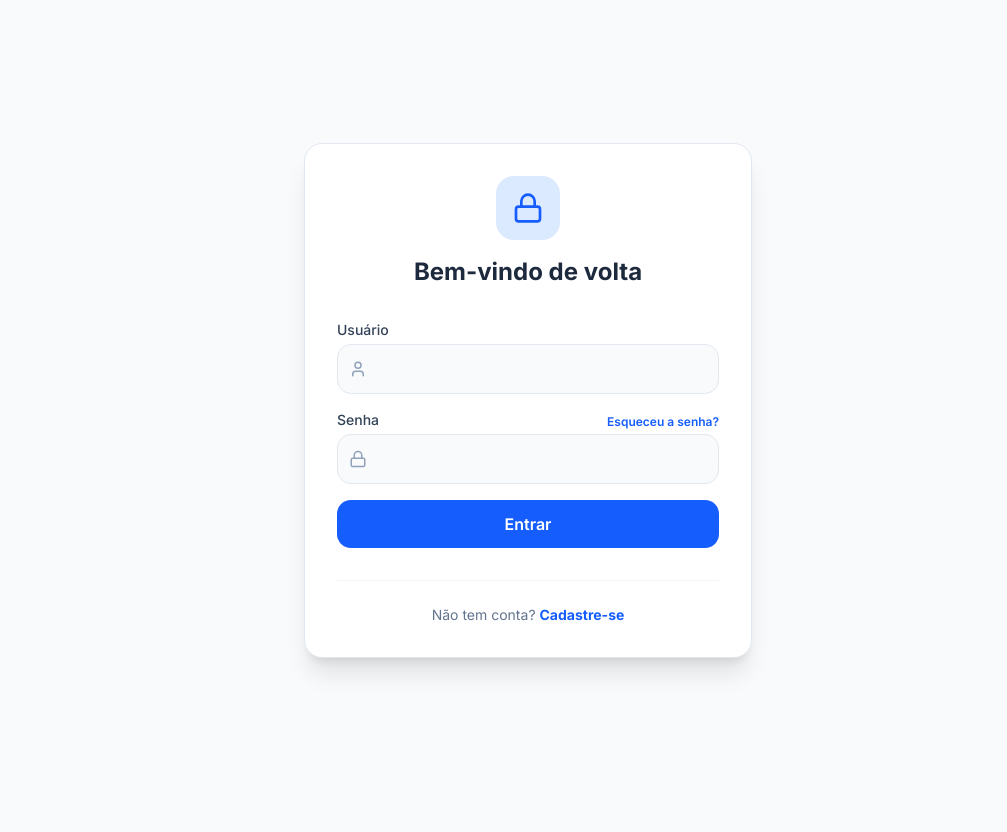
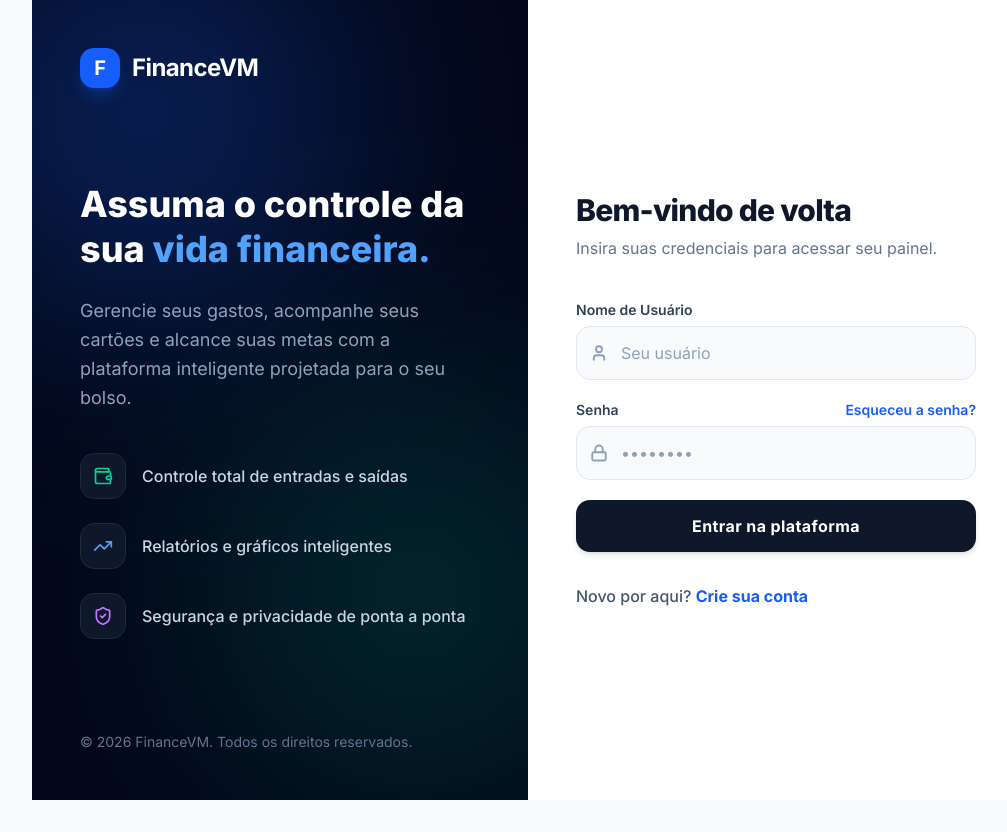
Before and after one commit to VictorrMendes/Frontend_Finances, a Next.js app: page /login in a window 1280 px wide. Shown: the whole page, without its empty margins (224-1231 px from the left). Built offline with nearby package versions, Linux system fonts and the light colour scheme; no server answers.

Commit message:
feat: implementado relatorio

```diff
--- a/src/app/login/page.tsx
+++ b/src/app/login/page.tsx
@@ -2,7 +2,7 @@
 
 import { useState } from "react";
 import { useRouter } from "next/navigation";
-import { Lock, User, UserPlus, Mail, KeyRound, ArrowLeft } from "lucide-react";
+import { Lock, User, Mail, ArrowLeft, Loader2, Wallet, ShieldCheck, TrendingUp } from "lucide-react";
 
 type ViewState = "login" | "register" | "forgot_password";
 
@@ -67,7 +67,6 @@ export default function LoginPage() {
       }
 
       else if (view === "forgot_password") {
-        // Chamada para a nova rota do Django
         const resposta = await fetch(`${API_URL}/api/usuarios/recuperar-senha/`, {
           method: "POST",
           headers: { "Content-Type": "application/json" },
@@ -90,76 +89,158 @@ export default function LoginPage() {
   };
 
   return (
-    <div className="min-h-screen flex items-center justify-center bg-slate-50 p-4">
-      <div className="bg-white w-full max-w-md p-8 rounded-2xl border border-slate-200 shadow-xl">
+    <div className="min-h-screen w-full flex bg-white font-sans">
+      {/* 🌟 LADO ESQUERDO: BRANDING & MARKETING (Oculto no Mobile) */}
+      <div className="hidden lg:flex w-1/2 bg-slate-950 relative flex-col justify-between p-12 overflow-hidden">
+        {/* Efeitos de Luz no Background */}
+        <div className="absolute -top-20 -left-20 w-96 h-96 bg-blue-600 rounded-full mix-blend-screen filter blur-[120px] opacity-30"></div>
+        <div className="absolute top-1/2 -right-20 w-96 h-96 bg-emerald-500 rounded-full mix-blend-screen filter blur-[120px] opacity-20"></div>
 
-        <div className="text-center mb-8">
-          <div className="w-16 h-16 bg-blue-100 text-blue-600 rounded-2xl flex items-center justify-center mx-auto mb-4">
-            {view === "login" && <Lock size={32} />}
-            {view === "register" && <UserPlus size={32} />}
-            {view === "forgot_password" && <KeyRound size={32} />}
+        {/* Logo */}
+        <div className="relative z-10 flex items-center gap-3">
+          <div className="w-10 h-10 bg-blue-600 rounded-xl flex items-center justify-center text-white font-bold text-xl shadow-lg shadow-blue-600/30">
+            F
           </div>
-          <h1 className="text-2xl font-bold text-slate-800">
+          <span className="text-2xl font-bold tracking-tight text-white">FinanceVM</span>
+        </div>
+
+        {/* Copy */}
+        <div className="relative z-10 max-w-md">
+          <h2 className="text-4xl font-extrabold text-white mb-6 leading-tight">
+            Assuma o controle da sua <span className="text-blue-400">vida financeira.</span>
+          </h2>
+          <p className="text-slate-400 text-lg leading-relaxed mb-10">
+            Gerencie seus gastos, acompanhe seus cartões e alcance suas metas com a plataforma inteligente projetada para o seu bolso.
+          </p>
+
+          <div className="space-y-6">
+            <div className="flex items-center gap-4 text-slate-300">
+              <div className="p-3 bg-slate-900 rounded-xl border border-slate-800 text-emerald-400">
+                <Wallet size={20} />
+              </div>
+              <p className="font-medium">Controle total de entradas e saídas</p>
+            </div>
+            <div className="flex items-center gap-4 text-slate-300">
+              <div className="p-3 bg-slate-900 rounded-xl border border-slate-800 text-blue-400">
+                <TrendingUp size={20} />
+              </div>
+              <p className="font-medium">Relatórios e gráficos inteligentes</p>
+            </div>
+            <div className="flex items-center gap-4 text-slate-300">
+              <div className="p-3 bg-slate-900 rounded-xl border border-slate-800 text-purple-400">
+                <ShieldCheck size={20} />
+              </div>
+              <p className="font-medium">Segurança e privacidade de ponta a ponta</p>
+            </div>
+          </div>
+        </div>
+
+        {/* Footer info */}
+        <div className="relative z-10 text-slate-500 text-sm">
+          © {new Date().getFullYear()} FinanceVM. Todos os direitos reservados.
+        </div>
+      </div>
+
+      {/* 📝 LADO DIREITO: FORMULÁRIO DE AUTENTICAÇÃO */}
+      <div className="w-full lg:w-1/2 flex items-center justify-center p-6 sm:p-12 relative bg-slate-50 lg:bg-white">
+
+        {/* Versão Mobile do Logo */}
+        <div className="lg:hidden absolute top-8 left-8 flex items-center gap-2">
+          <div className="w-8 h-8 bg-blue-600 rounded-lg flex items-center justify-center text-white font-bold shadow-md shadow-blue-600/30">
+            F
+          </div>
+          <span className="text-xl font-bold text-slate-800 tracking-tight">FinanceVM</span>
+        </div>
+
+        <div className="w-full max-w-[420px] bg-white lg:bg-transparent p-8 lg:p-0 rounded-3xl shadow-xl lg:shadow-none border border-slate-100 lg:border-none mt-12 lg:mt-0 transition-all duration-300">
+
+          <div className="mb-10 lg:text-left text-center">
+            <h1 className="text-3xl font-extrabold text-slate-900 mb-2 tracking-tight">
               {view === "login" && "Bem-vindo de volta"}
               {view === "register" && "Crie sua conta"}
               {view === "forgot_password" && "Recuperar Senha"}
             </h1>
+            <p className="text-slate-500">
+              {view === "login" && "Insira suas credenciais para acessar seu painel."}
+              {view === "register" && "Junte-se a nós e transforme sua gestão financeira."}
+              {view === "forgot_password" && "Informe seu e-mail e enviaremos um link seguro."}
+            </p>
           </div>
 
-        {erro && <div className="bg-red-50 text-red-600 p-3 rounded-xl text-sm mb-6 text-center border border-red-100">{erro}</div>}
-        {sucesso && <div className="bg-emerald-50 text-emerald-600 p-3 rounded-xl text-sm mb-6 text-center border border-emerald-100">{sucesso}</div>}
+          {erro && (
+            <div className="bg-red-50 text-red-600 px-4 py-3 rounded-xl text-sm font-medium mb-6 flex items-start gap-3 border border-red-100 animate-in fade-in slide-in-from-top-2">
+              <span className="mt-0.5 text-lg">⚠️</span>
+              <p>{erro}</p>
+            </div>
+          )}
 
-        <form onSubmit={handleSubmit} className="space-y-4">
+          {sucesso && (
+            <div className="bg-emerald-50 text-emerald-700 px-4 py-3 rounded-xl text-sm font-medium mb-6 flex items-start gap-3 border border-emerald-100 animate-in fade-in slide-in-from-top-2">
+              <span className="mt-0.5 text-lg">✨</span>
+              <p>{sucesso}</p>
+            </div>
+          )}
+
+          <form onSubmit={handleSubmit} className="space-y-5">
+            {/* Input de Usuário */}
             {(view === "login" || view === "register") && (
-            <div>
-              <label className="block text-sm font-medium text-slate-700 mb-1">Usuário</label>
-              <div className="relative">
-                <div className="absolute inset-y-0 left-0 pl-3 flex items-center pointer-events-none text-slate-400">
-                  <User size={18} />
+              <div className="space-y-1.5">
+                <label className="text-sm font-semibold text-slate-700 block">Nome de Usuário</label>
+                <div className="relative group">
+                  <div className="absolute inset-y-0 left-0 pl-3.5 flex items-center pointer-events-none text-slate-400 group-focus-within:text-blue-500 transition-colors">
+                    <User size={18} strokeWidth={2.5} />
                   </div>
                   <input
                     type="text" required
-                  className="w-full pl-10 p-3 bg-slate-50 border border-slate-200 rounded-xl focus:ring-2 focus:ring-blue-500 outline-none"
+                    className="w-full pl-11 pr-4 py-3.5 bg-slate-50 border border-slate-200 rounded-xl text-slate-800 placeholder-slate-400 focus:bg-white focus:border-blue-500 focus:ring-4 focus:ring-blue-500/10 outline-none transition-all"
+                    placeholder="Seu usuário"
                     value={username} onChange={(e) => setUsername(e.target.value)}
                   />
                 </div>
               </div>
             )}
 
+            {/* Input de E-mail */}
             {(view === "register" || view === "forgot_password") && (
-            <div>
-              <label className="block text-sm font-medium text-slate-700 mb-1">E-mail</label>
-              <div className="relative">
-                <div className="absolute inset-y-0 left-0 pl-3 flex items-center pointer-events-none text-slate-400">
-                  <Mail size={18} />
+              <div className="space-y-1.5 animate-in fade-in slide-in-from-left-2">
+                <label className="text-sm font-semibold text-slate-700 block">E-mail Corporativo/Pessoal</label>
+                <div className="relative group">
+                  <div className="absolute inset-y-0 left-0 pl-3.5 flex items-center pointer-events-none text-slate-400 group-focus-within:text-blue-500 transition-colors">
+                    <Mail size={18} strokeWidth={2.5} />
                   </div>
                   <input
                     type="email" required
-                  className="w-full pl-10 p-3 bg-slate-50 border border-slate-200 rounded-xl focus:ring-2 focus:ring-blue-500 outline-none"
+                    className="w-full pl-11 pr-4 py-3.5 bg-slate-50 border border-slate-200 rounded-xl text-slate-800 placeholder-slate-400 focus:bg-white focus:border-blue-500 focus:ring-4 focus:ring-blue-500/10 outline-none transition-all"
                     value={email} onChange={(e) => setEmail(e.target.value)}
-                  placeholder="seu@email.com"
+                    placeholder="voce@exemplo.com.br"
                   />
                 </div>
               </div>
             )}
 
+            {/* Input de Senha */}
             {(view === "login" || view === "register") && (
-            <div>
-              <div className="flex justify-between items-end mb-1">
-                <label className="block text-sm font-medium text-slate-700">Senha</label>
+              <div className="space-y-1.5">
+                <div className="flex justify-between items-center">
+                  <label className="text-sm font-semibold text-slate-700 block">Senha</label>
                   {view === "login" && (
-                  <button type="button" onClick={() => changeView("forgot_password")} className="text-xs text-blue-600 font-semibold hover:underline">
+                    <button
+                      type="button"
+                      onClick={() => changeView("forgot_password")}
+                      className="text-sm font-semibold text-blue-600 hover:text-blue-700 transition-colors"
+                    >
                       Esqueceu a senha?
                     </button>
                   )}
                 </div>
-              <div className="relative">
-                <div className="absolute inset-y-0 left-0 pl-3 flex items-center pointer-events-none text-slate-400">
-                  <Lock size={18} />
+                <div className="relative group">
+                  <div className="absolute inset-y-0 left-0 pl-3.5 flex items-center pointer-events-none text-slate-400 group-focus-within:text-blue-500 transition-colors">
+                    <Lock size={18} strokeWidth={2.5} />
                   </div>
                   <input
                     type="password" required
-                  className="w-full pl-10 p-3 bg-slate-50 border border-slate-200 rounded-xl focus:ring-2 focus:ring-blue-500 outline-none"
+                    className="w-full pl-11 pr-4 py-3.5 bg-slate-50 border border-slate-200 rounded-xl text-slate-800 placeholder-slate-400 focus:bg-white focus:border-blue-500 focus:ring-4 focus:ring-blue-500/10 outline-none transition-all"
+                    placeholder="••••••••"
                     value={password} onChange={(e) => setPassword(e.target.value)}
                   />
                 </div>
@@ -168,23 +249,35 @@ export default function LoginPage() {
 
             <button
               type="submit" disabled={loading}
-            className="w-full bg-blue-600 text-white p-3 rounded-xl font-semibold hover:bg-blue-700 transition disabled:opacity-50"
+              className="w-full mt-2 bg-slate-900 hover:bg-blue-600 text-white py-3.5 rounded-xl font-bold tracking-wide transition-all shadow-md hover:shadow-blue-500/25 active:scale-[0.98] disabled:opacity-70 disabled:active:scale-100 flex items-center justify-center gap-2"
             >
-            {loading ? "Processando..." : (
-              view === "login" ? "Entrar" :
-              view === "register" ? "Criar Conta" : "Enviar E-mail"
-            )}
+              {loading && <Loader2 className="animate-spin" size={20} />}
+              {!loading && view === "login" && "Entrar na plataforma"}
+              {!loading && view === "register" && "Criar conta gratuita"}
+              {!loading && view === "forgot_password" && "Enviar link de recuperação"}
             </button>
           </form>
 
-        <div className="mt-8 pt-6 border-t border-slate-100 text-center text-sm text-slate-500 flex flex-col gap-3">
+          {/* Links de Rodapé do Form */}
+          <div className="mt-8 text-center sm:text-left">
             {view === "login" ? (
-            <p>Não tem conta? <button onClick={() => changeView("register")} className="text-blue-600 font-bold">Cadastre-se</button></p>
+              <p className="text-slate-600 font-medium">
+                Novo por aqui?{" "}
+                <button onClick={() => changeView("register")} className="text-blue-600 font-bold hover:underline underline-offset-4 transition-all">
+                  Crie sua conta
+                </button>
+              </p>
             ) : (
-            <button onClick={() => changeView("login")} className="text-slate-600 font-semibold flex items-center justify-center gap-1 mx-auto">
-              <ArrowLeft size={16} /> Voltar para o login
+              <button
+                onClick={() => changeView("login")}
+                className="text-slate-600 font-bold flex items-center gap-2 hover:text-blue-600 transition-colors mx-auto lg:mx-0 group"
+              >
+                <ArrowLeft size={16} className="group-hover:-translate-x-1 transition-transform" />
+                Voltar para o login
               </button>
             )}
+          </div>
+
         </div>
       </div>
     </div>
```
Lines whose indentation alone changed are shown as unchanged.
